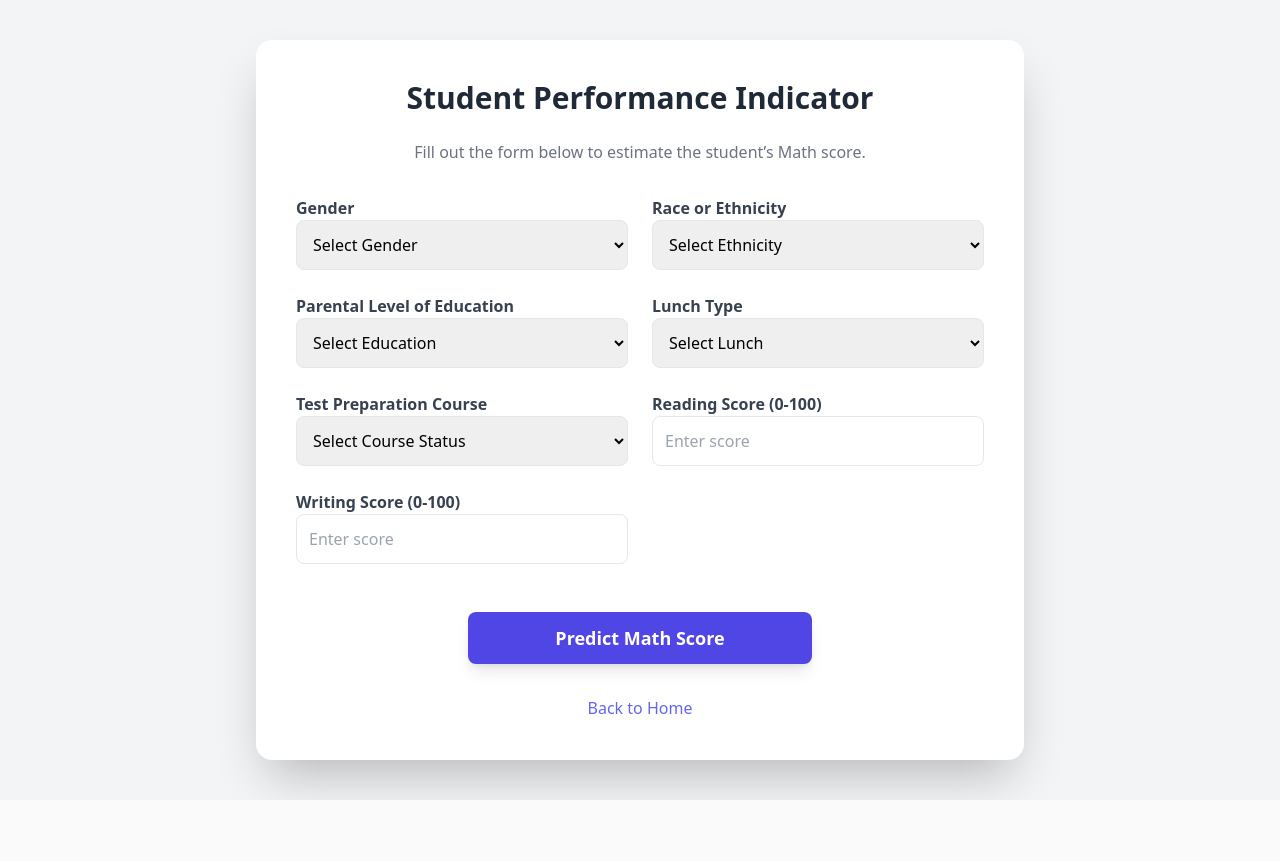
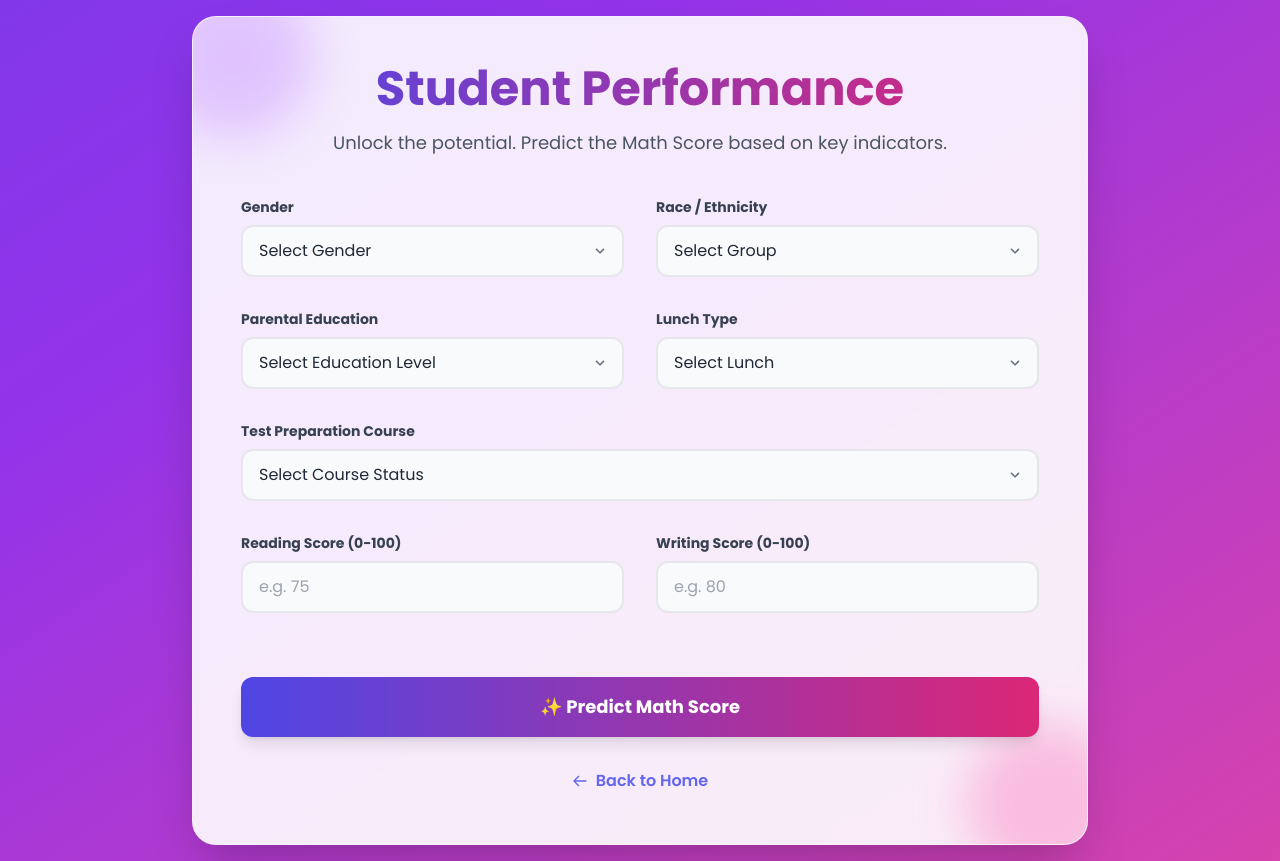
Before and after one commit to Ankitshrma25/mlproject, a Flask app: page /predictdata in a window 1280 px wide. Before the commit the page ends 800 px from the top, so only its background shows below. Run offline with Flask 3, Linux system fonts and the light colour scheme; some libraries are stand-ins or nearby versions.

Commit message:
Theme changed

```diff
--- a/templates/home.html
+++ b/templates/home.html
@@ -3,47 +3,89 @@
 <head>
     <meta charset="UTF-8" />
     <meta name="viewport" content="width=device-width, initial-scale=1.0" />
-    <title>Student Exam Performance Prediction</title>
+    <title>Student Performance Prediction</title>
     <script src="https://cdn.tailwindcss.com"></script>
+    <link href="https://fonts.googleapis.com/css2?family=Poppins:wght@300;400;600;700&display=swap" rel="stylesheet">
+
+    <style>
+        body {
+            font-family: 'Poppins', sans-serif;
+        }
+        /* Custom Animation for Background */
+        @keyframes gradient-xy {
+            0%, 100% { background-position: 0% 50%; }
+            50% { background-position: 100% 50%; }
+        }
+        .animate-gradient {
+            background-size: 200% 200%;
+            animation: gradient-xy 15s ease infinite;
+        }
+        /* Fade In Animation */
+        .fade-in-up {
+            animation: fadeInUp 0.8s ease-out forwards;
+            opacity: 0;
+            transform: translateY(20px);
+        }
+        @keyframes fadeInUp {
+            to { opacity: 1; transform: translateY(0); }
+        }
+    </style>
 </head>
 
-<body class="bg-gray-100 min-h-screen flex items-center justify-center">
-    <div class="bg-white shadow-2xl rounded-2xl p-10 w-full max-w-3xl my-10">
+<body class="bg-gradient-to-br from-indigo-600 via-purple-600 to-pink-500 animate-gradient min-h-screen flex items-center justify-center p-4">
 
-        <h1 class="text-3xl font-bold text-gray-800 text-center mb-6">
-            Student Performance Indicator
+    <div class="fade-in-up bg-white/90 backdrop-blur-md shadow-2xl rounded-3xl p-8 md:p-12 w-full max-w-4xl border border-white/20 relative overflow-hidden">
+
+        <div class="absolute -top-10 -left-10 w-40 h-40 bg-purple-300 rounded-full mix-blend-multiply filter blur-xl opacity-70 animate-blob"></div>
+        <div class="absolute -bottom-10 -right-10 w-40 h-40 bg-pink-300 rounded-full mix-blend-multiply filter blur-xl opacity-70 animate-blob animation-delay-2000"></div>
+
+        <div class="relative z-10 text-center mb-10">
+            <h1 class="text-4xl md:text-5xl font-extrabold text-transparent bg-clip-text bg-gradient-to-r from-indigo-600 to-pink-600 mb-4">
+                Student Performance
             </h1>
-        <p class="text-gray-500 text-center mb-8">
-            Fill out the form below to estimate the student’s Math score.
+            <p class="text-gray-600 text-lg">
+                Unlock the potential. Predict the Math Score based on key indicators.
             </p>
+        </div>
 
-        <form action="{{ url_for('predict_datapoint')}}" method="POST" class="grid grid-cols-1 md:grid-cols-2 gap-6">
+        <form action="{{ url_for('predict_datapoint')}}" method="POST" class="relative z-10 grid grid-cols-1 md:grid-cols-2 gap-8">
 
-            <div>
-                <label class="font-semibold text-gray-700">Gender</label>
-                <select name="gender" class="w-full p-3 border rounded-lg focus:ring focus:ring-indigo-300" required>
+            <div class="group">
+                <label class="block text-sm font-bold text-gray-700 mb-2 group-hover:text-indigo-600 transition-colors">Gender</label>
+                <div class="relative">
+                    <select name="gender" class="w-full bg-gray-50 text-gray-800 border-2 border-gray-200 rounded-xl px-4 py-3 focus:outline-none focus:border-indigo-500 focus:ring-4 focus:ring-indigo-500/20 transition-all appearance-none cursor-pointer" required>
                         <option value="" disabled selected>Select Gender</option>
                         <option value="male">Male</option>
                         <option value="female">Female</option>
                     </select>
+                    <div class="pointer-events-none absolute inset-y-0 right-0 flex items-center px-4 text-gray-500">
+                        <svg class="fill-current h-4 w-4" xmlns="http://www.w3.org/2000/svg" viewBox="0 0 20 20"><path d="M9.293 12.95l.707.707L15.657 8l-1.414-1.414L10 10.828 5.757 6.586 4.343 8z"/></svg>
+                    </div>
+                </div>
             </div>
 
-            <div>
-                <label class="font-semibold text-gray-700">Race or Ethnicity</label>
-                <select name="ethnicity" class="w-full p-3 border rounded-lg focus:ring focus:ring-indigo-300" required>
-                    <option value="" disabled selected>Select Ethnicity</option>
+            <div class="group">
+                <label class="block text-sm font-bold text-gray-700 mb-2 group-hover:text-indigo-600 transition-colors">Race / Ethnicity</label>
+                <div class="relative">
+                    <select name="ethnicity" class="w-full bg-gray-50 text-gray-800 border-2 border-gray-200 rounded-xl px-4 py-3 focus:outline-none focus:border-indigo-500 focus:ring-4 focus:ring-indigo-500/20 transition-all appearance-none cursor-pointer" required>
+                        <option value="" disabled selected>Select Group</option>
                         <option value="group A">Group A</option>
                         <option value="group B">Group B</option>
                         <option value="group C">Group C</option>
                         <option value="group D">Group D</option>
                         <option value="group E">Group E</option>
                     </select>
+                    <div class="pointer-events-none absolute inset-y-0 right-0 flex items-center px-4 text-gray-500">
+                        <svg class="fill-current h-4 w-4" xmlns="http://www.w3.org/2000/svg" viewBox="0 0 20 20"><path d="M9.293 12.95l.707.707L15.657 8l-1.414-1.414L10 10.828 5.757 6.586 4.343 8z"/></svg>
+                    </div>
+                </div>
             </div>
 
-            <div>
-                <label class="font-semibold text-gray-700">Parental Level of Education</label>
-                <select name="parental_level_of_education" class="w-full p-3 border rounded-lg focus:ring focus:ring-indigo-300" required>
-                    <option value="" disabled selected>Select Education</option>
+            <div class="group">
+                <label class="block text-sm font-bold text-gray-700 mb-2 group-hover:text-indigo-600 transition-colors">Parental Education</label>
+                <div class="relative">
+                    <select name="parental_level_of_education" class="w-full bg-gray-50 text-gray-800 border-2 border-gray-200 rounded-xl px-4 py-3 focus:outline-none focus:border-indigo-500 focus:ring-4 focus:ring-indigo-500/20 transition-all appearance-none cursor-pointer" required>
+                        <option value="" disabled selected>Select Education Level</option>
                         <option value="associate's degree">Associate's Degree</option>
                         <option value="bachelor's degree">Bachelor's Degree</option>
                         <option value="high school">High School</option>
@@ -51,56 +93,77 @@
                         <option value="some college">Some College</option>
                         <option value="some high school">Some High School</option>
                     </select>
+                    <div class="pointer-events-none absolute inset-y-0 right-0 flex items-center px-4 text-gray-500">
+                        <svg class="fill-current h-4 w-4" xmlns="http://www.w3.org/2000/svg" viewBox="0 0 20 20"><path d="M9.293 12.95l.707.707L15.657 8l-1.414-1.414L10 10.828 5.757 6.586 4.343 8z"/></svg>
+                    </div>
+                </div>
             </div>
 
-            <div>
-                <label class="font-semibold text-gray-700">Lunch Type</label>
-                <select name="lunch" class="w-full p-3 border rounded-lg focus:ring focus:ring-indigo-300" required>
+            <div class="group">
+                <label class="block text-sm font-bold text-gray-700 mb-2 group-hover:text-indigo-600 transition-colors">Lunch Type</label>
+                <div class="relative">
+                    <select name="lunch" class="w-full bg-gray-50 text-gray-800 border-2 border-gray-200 rounded-xl px-4 py-3 focus:outline-none focus:border-indigo-500 focus:ring-4 focus:ring-indigo-500/20 transition-all appearance-none cursor-pointer" required>
                         <option value="" disabled selected>Select Lunch</option>
                         <option value="free/reduced">Free/Reduced</option>
                         <option value="standard">Standard</option>
                     </select>
+                    <div class="pointer-events-none absolute inset-y-0 right-0 flex items-center px-4 text-gray-500">
+                        <svg class="fill-current h-4 w-4" xmlns="http://www.w3.org/2000/svg" viewBox="0 0 20 20"><path d="M9.293 12.95l.707.707L15.657 8l-1.414-1.414L10 10.828 5.757 6.586 4.343 8z"/></svg>
+                    </div>
+                </div>
             </div>
 
-            <div>
-                <label class="font-semibold text-gray-700">Test Preparation Course</label>
-                <select name="test_preparation_course" class="w-full p-3 border rounded-lg focus:ring focus:ring-indigo-300" required>
+            <div class="group md:col-span-2">
+                <label class="block text-sm font-bold text-gray-700 mb-2 group-hover:text-indigo-600 transition-colors">Test Preparation Course</label>
+                <div class="relative">
+                    <select name="test_preparation_course" class="w-full bg-gray-50 text-gray-800 border-2 border-gray-200 rounded-xl px-4 py-3 focus:outline-none focus:border-indigo-500 focus:ring-4 focus:ring-indigo-500/20 transition-all appearance-none cursor-pointer" required>
                         <option value="" disabled selected>Select Course Status</option>
                         <option value="none">None</option>
                         <option value="completed">Completed</option>
                     </select>
+                    <div class="pointer-events-none absolute inset-y-0 right-0 flex items-center px-4 text-gray-500">
+                        <svg class="fill-current h-4 w-4" xmlns="http://www.w3.org/2000/svg" viewBox="0 0 20 20"><path d="M9.293 12.95l.707.707L15.657 8l-1.414-1.414L10 10.828 5.757 6.586 4.343 8z"/></svg>
+                    </div>
+                </div>
             </div>
 
-            <div>
-                <label class="font-semibold text-gray-700">Reading Score (0-100)</label>
-                <input type="number" name="writing_score" min="0" max="100" placeholder="Enter score" required
-                    class="w-full p-3 border rounded-lg focus:ring focus:ring-indigo-300" />
+            <div class="group">
+                <label class="block text-sm font-bold text-gray-700 mb-2 group-hover:text-indigo-600 transition-colors">Reading Score (0-100)</label>
+                <input type="number" name="writing_score" min="0" max="100" placeholder="e.g. 75" required
+                    class="w-full bg-gray-50 text-gray-800 border-2 border-gray-200 rounded-xl px-4 py-3 focus:outline-none focus:border-indigo-500 focus:ring-4 focus:ring-indigo-500/20 transition-all placeholder-gray-400" />
             </div>
 
-            <div>
-                <label class="font-semibold text-gray-700">Writing Score (0-100)</label>
-                <input type="number" name="reading_score" min="0" max="100" placeholder="Enter score" required
-                    class="w-full p-3 border rounded-lg focus:ring focus:ring-indigo-300" />
+            <div class="group">
+                <label class="block text-sm font-bold text-gray-700 mb-2 group-hover:text-indigo-600 transition-colors">Writing Score (0-100)</label>
+                <input type="number" name="reading_score" min="0" max="100" placeholder="e.g. 80" required
+                    class="w-full bg-gray-50 text-gray-800 border-2 border-gray-200 rounded-xl px-4 py-3 focus:outline-none focus:border-indigo-500 focus:ring-4 focus:ring-indigo-500/20 transition-all placeholder-gray-400" />
             </div>
 
-            <div class="md:col-span-2 mt-6 flex justify-center">
+            <div class="md:col-span-2 mt-8">
                 <button type="submit"
-                    class="w-full md:w-1/2 bg-indigo-600 hover:bg-indigo-700 text-white font-semibold py-3 rounded-lg text-lg shadow-lg transition duration-300">
-                    Predict Math Score
+                    class="w-full bg-gradient-to-r from-indigo-600 to-pink-600 text-white font-bold py-4 rounded-xl text-lg shadow-lg hover:shadow-2xl hover:scale-[1.02] transform transition-all duration-300">
+                    ✨ Predict Math Score
                 </button>
             </div>
         </form>
 
         {% if results %}
-        <div class="mt-8 p-6 bg-green-50 border-l-4 border-green-500 rounded-r-lg shadow-md text-center animate-pulse">
-            <h2 class="text-2xl font-bold text-green-800">
-                The prediction is: {{ results }}
-            </h2>
+        <div class="relative z-10 mt-10 p-1 rounded-2xl bg-gradient-to-r from-indigo-500 via-purple-500 to-pink-500 animate-pulse">
+            <div class="bg-white rounded-xl p-8 text-center">
+                <h2 class="text-3xl font-bold text-gray-800 mb-2">Prediction Complete!</h2>
+                <p class="text-gray-500 text-lg">Estimated Math Score:</p>
+                <div class="text-6xl font-extrabold text-transparent bg-clip-text bg-gradient-to-r from-indigo-600 to-pink-600 mt-4">
+                    {{ results }}
+                </div>
+            </div>
         </div>
         {% endif %}
 
-        <div class="text-center mt-8">
-            <a href="/" class="text-indigo-500 hover:underline font-medium">Back to Home</a>
+        <div class="relative z-10 text-center mt-8">
+            <a href="/" class="inline-flex items-center text-indigo-500 hover:text-indigo-700 font-semibold transition-colors">
+                <svg class="w-4 h-4 mr-2" fill="none" stroke="currentColor" viewBox="0 0 24 24" xmlns="http://www.w3.org/2000/svg"><path stroke-linecap="round" stroke-linejoin="round" stroke-width="2" d="M10 19l-7-7m0 0l7-7m-7 7h18"></path></svg>
+                Back to Home
+            </a>
         </div>
 
     </div>
```
Lines whose indentation alone changed are shown as unchanged.
